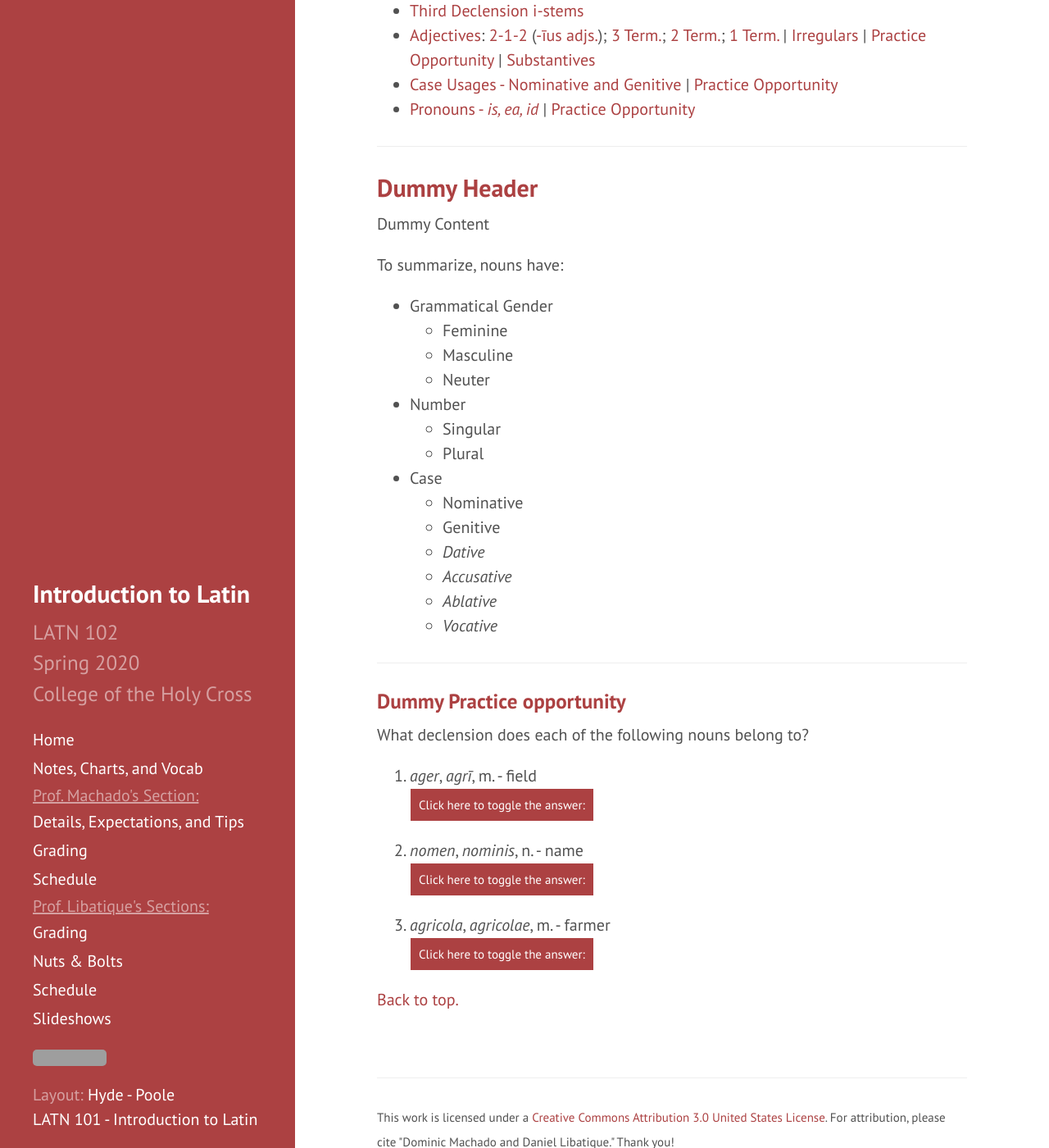
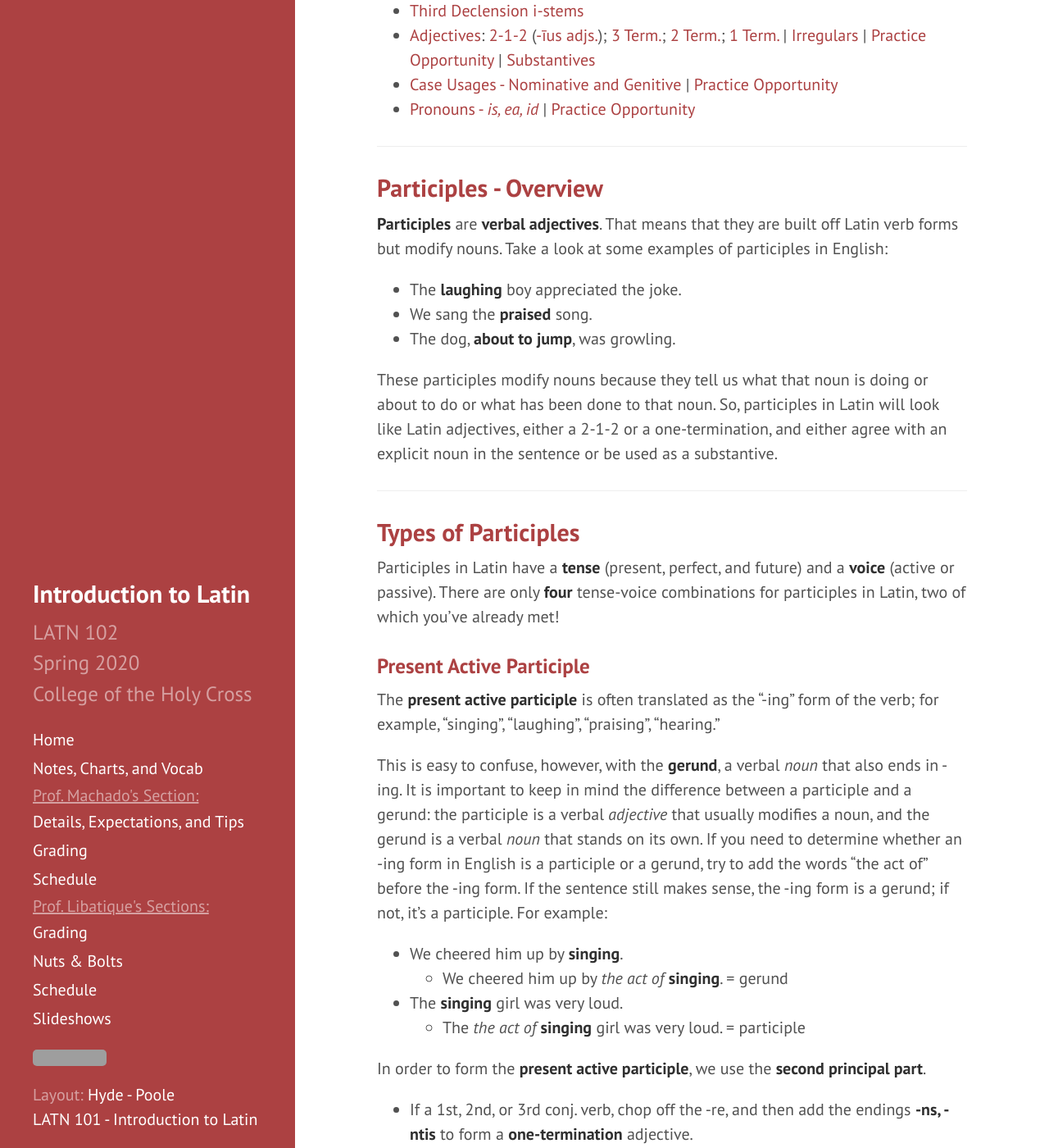
Before and after one commit to DLibatique/LATN102-S20, a Jekyll site: the page built from notes/18-participles.md, in a window 1280 px wide and 1400 px high, scrolled down 314 px. Shown: the whole window at 82% size. Built offline with Jekyll 4.4.1, drawn with Linux system fonts in a browser that asks for light colours; some of the changed text lies outside the part shown; grey boxes are pictures that could not be loaded.

Commit message:
added participle stuff

```diff
--- a/notes/18-participles.md
+++ b/notes/18-participles.md
@@ -18,26 +18,55 @@ Dummy Navigation
 
 ***
 
-## Dummy Header
+## Participles - Overview
 
-Dummy Content
+**Participles** are **verbal adjectives**. That means that they are built off Latin verb forms but modify nouns. Take a look at some examples of participles in English:
 
-To summarize, nouns have:
+- The **laughing** boy appreciated the joke.
+- We sang the **praised** song.
+- The dog, **about to jump**, was growling.
 
-- Grammatical Gender
-  * Feminine
-  * Masculine
-  * Neuter
-- Number
-  * Singular
-  * Plural
-- Case
-  * Nominative
-  * Genitive
-  * *Dative*
-  * *Accusative*
-  * *Ablative*
-  * *Vocative*
+These participles modify nouns because they tell us what that noun is doing or about to do or what has been done to that noun. So, participles in Latin will look like Latin adjectives, either a 2-1-2 or a one-termination, and either agree with an explicit noun in the sentence or be used as a substantive.
+
+***
+
+## Types of Participles
+
+Participles in Latin have a **tense** (present, perfect, and future) and a **voice** (active or passive). There are only **four** tense-voice combinations for participles in Latin, two of which you've already met!
+
+### Present Active Participle
+
+The **present active participle** is often translated as the "-ing" form of the verb; for example, "singing", "laughing", "praising", "hearing."
+
+This is easy to confuse, however, with the **gerund**, a verbal *noun* that also ends in -ing. It is important to keep in mind the difference between a participle and a gerund: the participle is a verbal *adjective* that usually modifies a noun, and the gerund is a verbal *noun* that stands on its own. If you need to determine whether an -ing form in English is a participle or a gerund, try to add the words "the act of" before the -ing form. If the sentence still makes sense, the -ing form is a gerund; if not, it's a participle. For example:
+
+- We cheered him up by **singing**.
+  - We cheered him up by *the act of* **singing**. = gerund
+
+- The **singing** girl was very loud.
+  - The *the act of* **singing** girl was very loud. = participle
+
+In order to form the **present active participle**, we use the **second principal part**.
+  - If a 1st, 2nd, or 3rd conj. verb, chop off the -re, and then add the endings **-ns, -ntis** to form a **one-termination** adjective.
+  - If a 3rd -iō or 4th conj. verb, chop off the -re, change the vowel to **-ie-**, and then add your **-ns, -ntis**.
+
+For example:
+
+- laudāre > laudans, laudantis, "praising"
+- monēre > monens, monentis, "warning"
+- regere > regens, regentis, "ruling"
+- capere > capiens, capientis, "seizing"
+- audīre > audiens, audientis, "listening, hearing"
+
+Note that **there is no present passive participle.**
+
+### Perfect Passive Participle
+
+The **perfect passive participle**, or PPP for short, is already familiar to you from the dictionary entries of verbs: the PPP is the **4th principal part**.
+
+***
+
+## Translating Participles
 
 ***
 
```
